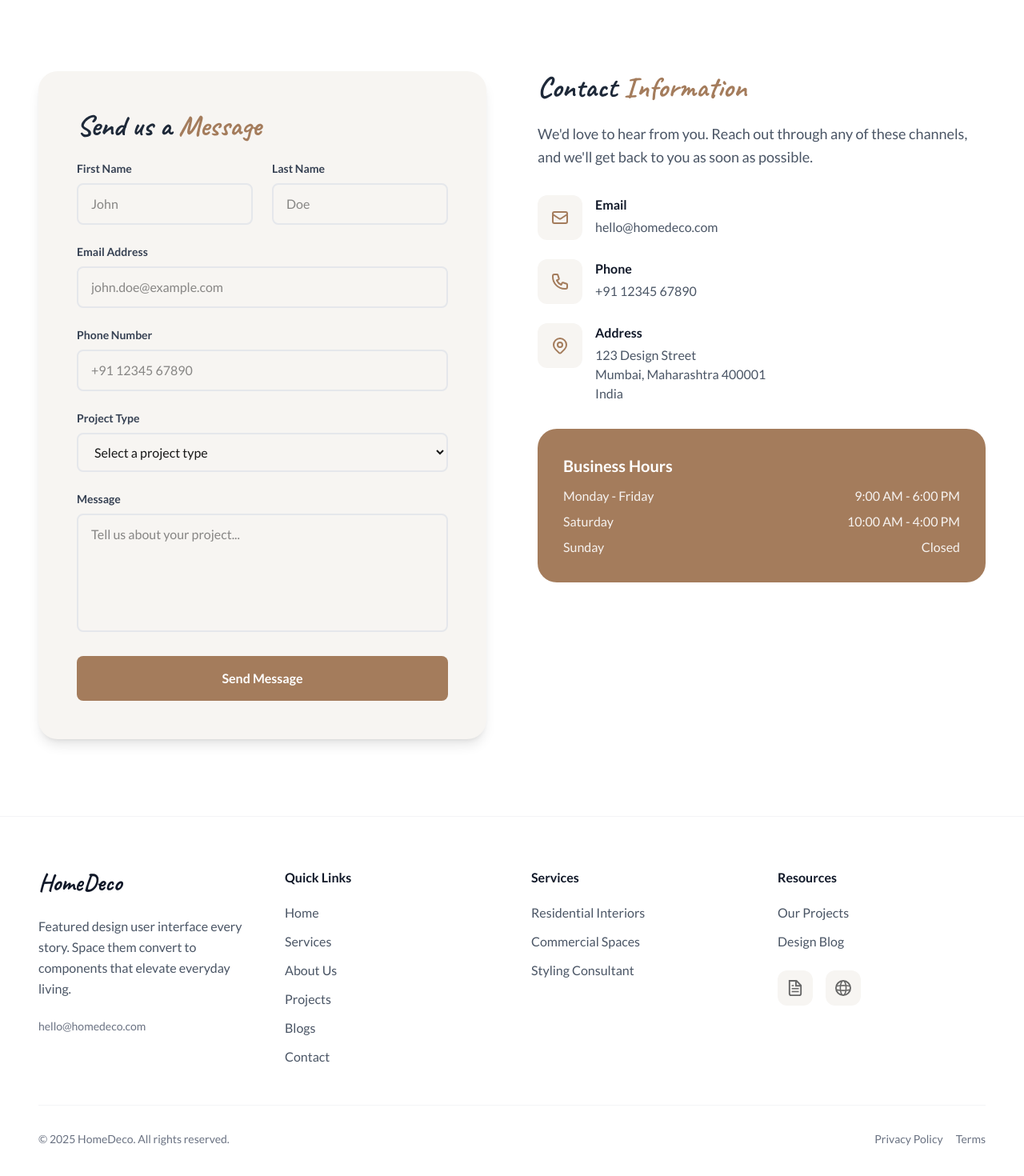
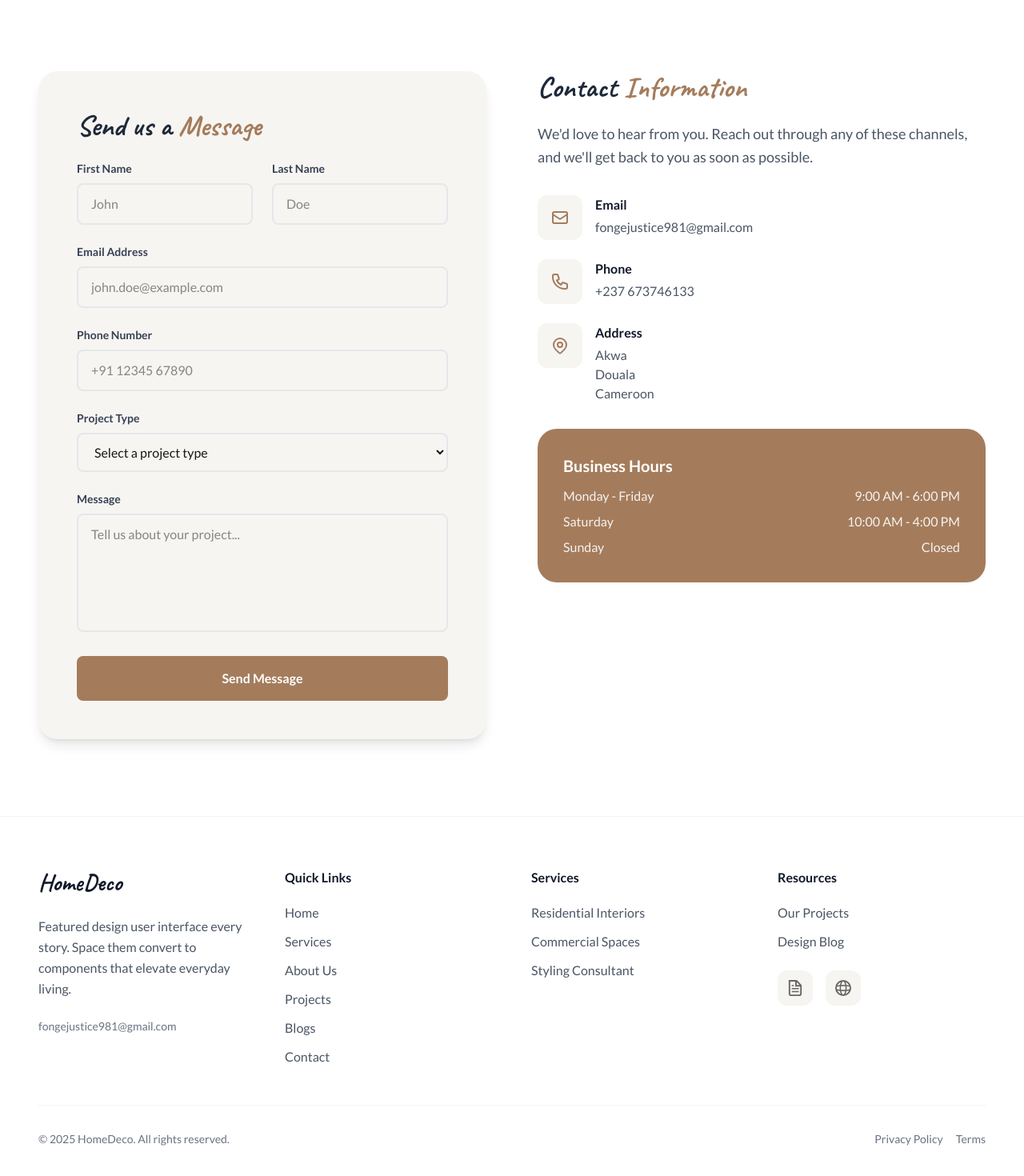
Before and after one commit to justice673/home-deco, a Next.js app: page /contact in a window 1280 px wide. Shown: the part 424-1894 px from the top of the page at 80% size. Built offline with nearby package versions, Linux system fonts and the light colour scheme.

Commit message:
updated the contact us infos

```diff
--- a/src/app/contact/page.tsx
+++ b/src/app/contact/page.tsx
@@ -168,10 +168,10 @@ export default function ContactPage() {
                   <div>
                     <h3 className="font-semibold text-gray-900 mb-1">Email</h3>
                     <a
-                      href="mailto:hello@homedeco.com"
+                      href="mailto:fongejustice981@gmail.com"
                       className="text-gray-600 hover:text-[#a47c5c] transition-colors"
                     >
-                      hello@homedeco.com
+                      fongejustice981@gmail.com
                     </a>
                   </div>
                 </div>
@@ -195,10 +195,10 @@ export default function ContactPage() {
                   <div>
                     <h3 className="font-semibold text-gray-900 mb-1">Phone</h3>
                     <a
-                      href="tel:+911234567890"
+                      href="tel:+237673746133"
                       className="text-gray-600 hover:text-[#a47c5c] transition-colors"
                     >
-                      +91 12345 67890
+                      +237 673746133
                     </a>
                   </div>
                 </div>
@@ -228,9 +228,9 @@ export default function ContactPage() {
                   <div>
                     <h3 className="font-semibold text-gray-900 mb-1">Address</h3>
                     <p className="text-gray-600">
-                      123 Design Street<br />
-                      Mumbai, Maharashtra 400001<br />
-                      India
+                      Akwa<br />
+                      Douala<br />
+                      Cameroon
                     </p>
                   </div>
                 </div>
--- a/src/components/MainFooter.tsx
+++ b/src/components/MainFooter.tsx
@@ -13,7 +13,7 @@ const MainFooter = () => {
               Featured design user interface every story. Space them convert to components that elevate everyday living.
             </p>
             <div className="flex gap-3">
-              <span className="text-sm text-gray-500">hello@homedeco.com</span>
+              <a href="mailto:fongejustice981@gmail.com" className="text-sm text-gray-500 hover:text-[#a47c5c] transition-colors">fongejustice981@gmail.com</a>
             </div>
           </div>
 
```
